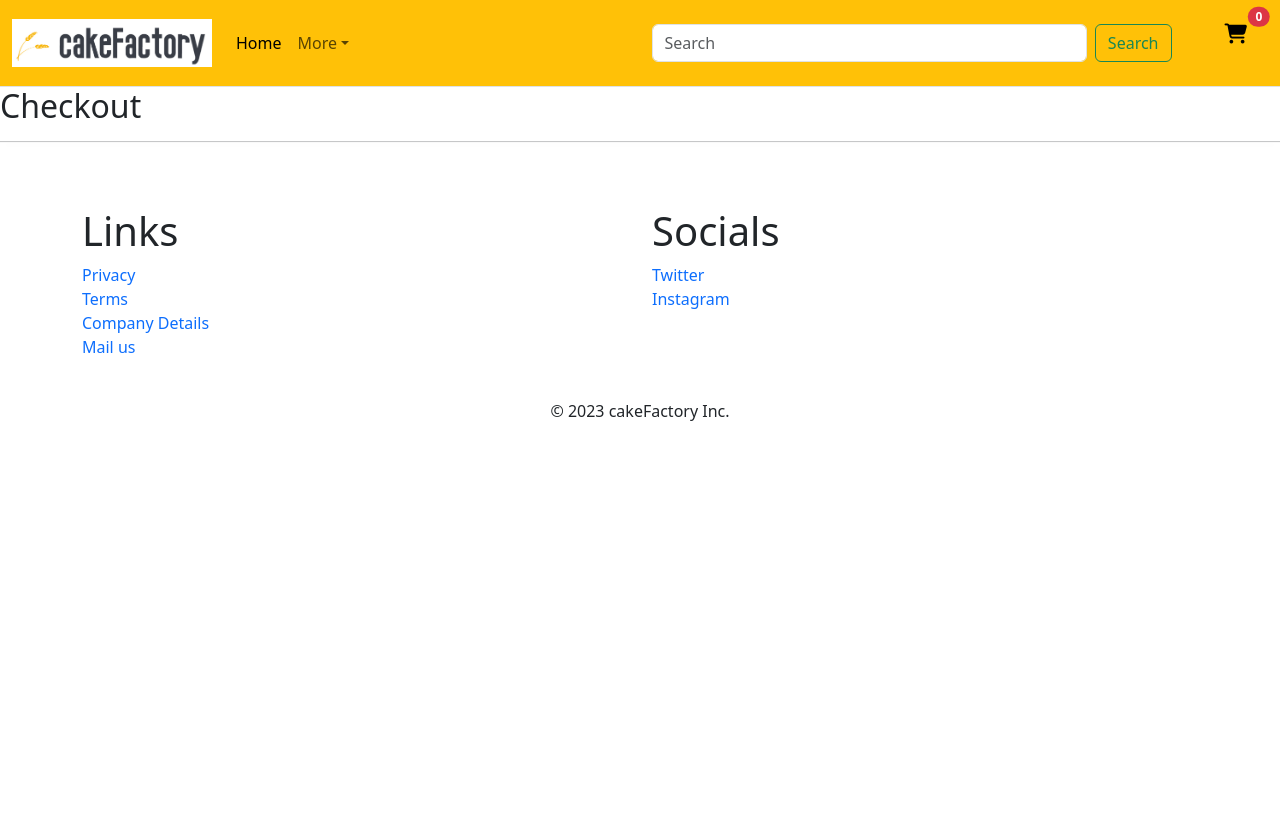
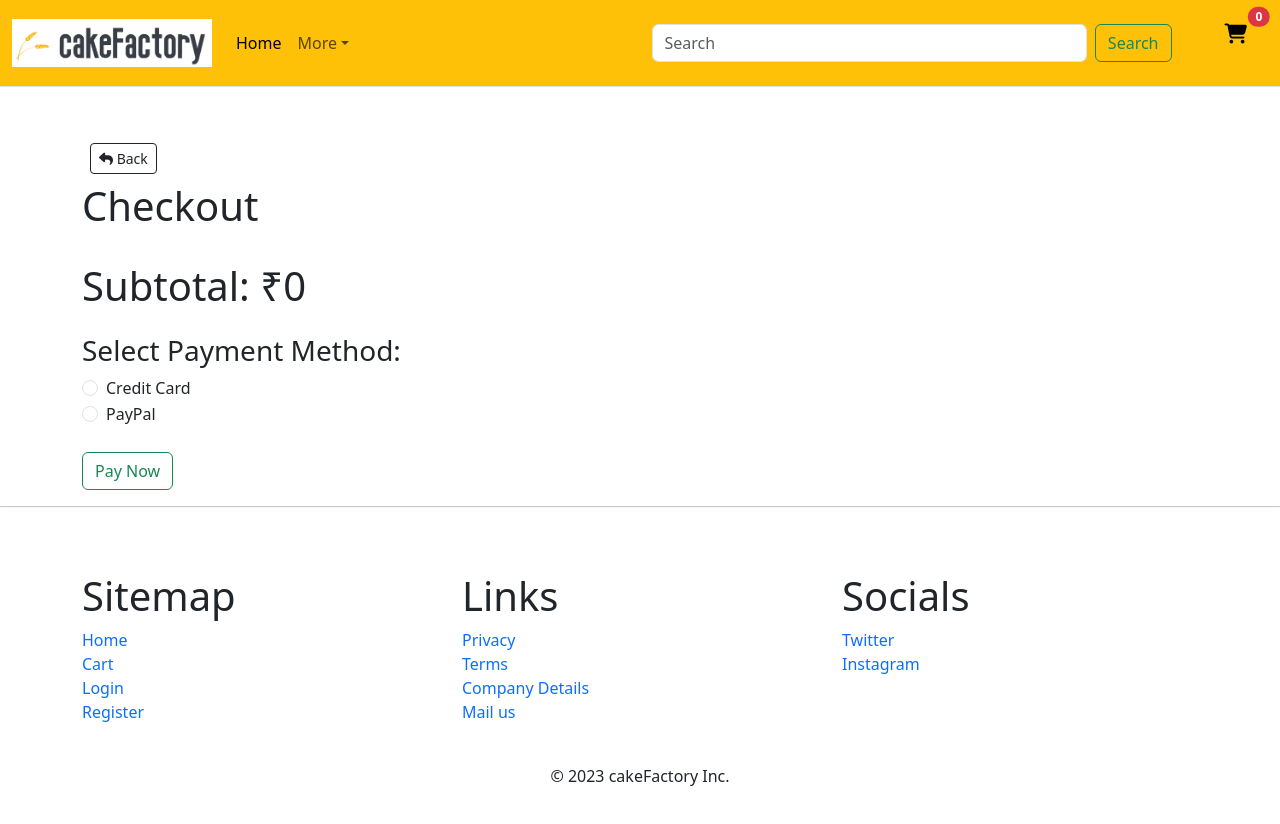
Before and after one commit to ShrutiMishra3/cake_factory, a React (Vite) app in the folder client/: page /checkout in a window 1280 px wide. Shown: the top 824 px of the page. Before the commit the page ends 800 px from the top, so only its background shows below. Built offline with nearby package versions, Linux system fonts and the light colour scheme; no server answers.

Commit message:
Added checkout and some minor fixes :sparkles:

```diff
--- a/client/src/components/Footer.jsx
+++ b/client/src/components/Footer.jsx
@@ -30,11 +30,43 @@ const socials = [
   },
 ];
 
+const pageLinks = [
+  {
+    title: "Home",
+    href: "Home",
+  },
+  {
+    title: "Cart",
+    href: "/cart",
+  },
+  {
+    title: "Login",
+    href: "/login",
+  },
+  {
+    title: "Register",
+    href: "/register",
+  },
+];
+
 const Footer = () => (
   <footer className="py-5 footer">
     <div className="container">
       <div className="row">
-        <div className="col-md-6">
+        <div className="col-md-4">
+          <h1>Sitemap</h1>
+          <ul className="list-unstyled">
+            {pageLinks.map((page) => (
+              <li key={page.title}>
+                <a href={page.href} className="text-decoration-none">
+                  {page.title}
+                </a>
+              </li>
+            ))}
+          </ul>
+        </div>
+
+        <div className="col-md-4">
           <h1>Links</h1>
           <ul className="list-unstyled">
             {links.map((link) => (
@@ -46,7 +78,8 @@ const Footer = () => (
             ))}
           </ul>
         </div>
-        <div className="col-md-6">
+
+        <div className="col-md-4">
           <h1>Socials</h1>
           <ul className="list-unstyled">
             {socials.map((social) => (
--- a/client/src/components/Navbar.jsx
+++ b/client/src/components/Navbar.jsx
@@ -47,12 +47,12 @@ const Navbar = () => {
               <ul className="dropdown-menu">
                 <li>
                   <Link to="/login" className="nav-link active" aria-current="page">
-                    Login
+                  <i className="fa-solid fa-cookie-bite"></i>  Login
                   </Link>
                 </li>
                 <li>
                   <Link to="/register" className="nav-link active" aria-current="page">
-                    Register
+                  <i className="fa-solid fa-ice-cream"></i>  Register
                   </Link>
                 </li>
                 <li>
@@ -60,7 +60,7 @@ const Navbar = () => {
                 </li>
                 <li>
                   <a className="dropdown-item" href="#">
-                    Something else here
+                  Something else <i className="fa-solid fa-comments"></i>
                   </a>
                 </li>
               </ul>
--- a/client/src/pages/CakeDetails.jsx
+++ b/client/src/pages/CakeDetails.jsx
@@ -45,8 +45,8 @@ function CakeDetails() {
 
   return (
     <div className="container mt-5">
-       <button  className="btn btn-outline-dark m-2" onClick={handleBackClick}>
-       <i className="fa-solid fa-arrow-left"></i> Back
+       <button  className="btn btn-sm btn-outline-dark m-2" onClick={handleBackClick}>
+       <i className="fa-solid fa-reply"></i> Back
        </button>
       {cake ? (
         <div className="row">
--- a/client/src/pages/Checkout.jsx
+++ b/client/src/pages/Checkout.jsx
@@ -1,12 +1,95 @@
-import React from 'react';
+import React, { useContext, useState } from "react";
+import { ShopContext } from "../context/ShopContext";
+import { useNavigate } from "react-router-dom";
 
 function Checkout() {
-  // Implement the checkout form and process the payment
+  const { cartItems, getTotalCartAmount, checkout } = useContext(ShopContext);
+  const totalAmount = getTotalCartAmount();
+  const navigate = useNavigate();
+
+  console.log("ToTAL: ",totalAmount);
+
+  // State to store user input for address and payment
+  const [address, setAddress] = useState("");
+  const [paymentInfo, setPaymentInfo] = useState("");
+
+  // Function to handle the back button click
+  const handleBackClick = () => {
+    navigate(-1); // Use navigate(-1) to navigate back to the previous page
+  };
+
+  // Function to handle the form submission
+  const handleSubmit = (e) => {
+    e.preventDefault();
+    checkout();
+    alert("Your Order placed successfully");
+    navigate("/");
+    // Validate and handle the address and payment data
+    // if (address && paymentInfo) {
+    //   // You can implement your payment logic here
+
+    //   alert("ORDER PLACED.");
+    //   // After successful payment, you can navigate to a thank you page or home page
+    //   navigate("/"); // Replace "/thankyou" with the actual thank you page route
+    // } else {
+    //   alert("Please enter both address and payment information.");
+    // }
+  };
 
   return (
-    <div>
-      <h2>Checkout</h2>
-      {/* Your checkout form */}
+    <div className="container mt-5">
+      <button
+        className="btn btn-sm btn-outline-dark m-2"
+        onClick={handleBackClick}
+      >
+        <i className="fa-solid fa-reply"></i> Back
+      </button>
+      <div className="row">
+        <div className="col">
+          <h1>Checkout</h1>
+        </div>
+      </div>
+      <div className="row mt-4">
+        <div className="col-md-6">
+          <p className="mb-0 display-6">Subtotal: ₹{totalAmount}</p>
+        </div>
+      </div>
+      <div className="row mt-4">
+        <div className="col-md-6">
+          <h3>Select Payment Method:</h3>
+          <div className="form-check">
+            <input
+              className="form-check-input"
+              type="radio"
+              name="paymentMethod"
+              id="creditCard"
+              value="creditCard"
+            />
+            <label className="form-check-label" htmlFor="creditCard">
+              Credit Card
+            </label>
+          </div>
+          <div className="form-check">
+            <input
+              className="form-check-input"
+              type="radio"
+              name="paymentMethod"
+              id="paypal"
+              value="paypal"
+            />
+            <label className="form-check-label" htmlFor="paypal">
+              PayPal
+            </label>
+          </div>
+        </div>
+      </div>
+      <div className="row mt-4">
+        <div className="col-md-6">
+          <button className="btn btn-outline-success" onClick={handleSubmit}>
+            Pay Now
+          </button>
+        </div>
+      </div>
     </div>
   );
 }
--- a/client/src/pages/ShoppingCart.jsx
+++ b/client/src/pages/ShoppingCart.jsx
@@ -1,7 +1,7 @@
 import React, { useContext, useEffect, useState } from "react";
 import { ShopContext } from "../context/ShopContext";
 import { CartItem } from "./cartItem";
-import { useNavigate } from "react-router-dom";
+import { Link, useNavigate } from "react-router-dom";
 import "../style/cart.css";
 
 function ShoppingCart() {
@@ -16,7 +16,9 @@ function ShoppingCart() {
   useEffect(() => {
     async function fetchCakeData() {
       try {
-        const response = await fetch(import.meta.env.VITE_APP_ORIGIN + "/api/cake");
+        const response = await fetch(
+          import.meta.env.VITE_APP_ORIGIN + "/api/cake"
+        );
         if (!response.ok) {
           throw new Error("Network response was not ok");
         }
@@ -37,11 +39,13 @@ function ShoppingCart() {
 
   return (
     <>
-
       <div className="container mt-5">
-      <button className="btn btn-outline-dark m-2" onClick={handleBackClick}>
-        <i className="fa-solid fa-arrow-left"></i> Back
-      </button>
+        <button
+          className="btn btn-sm btn-outline-dark m-2"
+          onClick={handleBackClick}
+        >
+          <i className="fa-solid fa-reply"></i> Back
+        </button>
         <div className="row">
           <div className="col">
             <h1>Your Cart Items</h1>
@@ -69,15 +73,9 @@ function ShoppingCart() {
               >
                 Continue Shopping
               </button>
-              <button
-                className="btn btn-outline-warning"
-                onClick={() => {
-                  checkout();
-                  navigate("/checkout");
-                }}
-              >
+              <Link to="/checkout" className="btn btn-outline-warning">
                 <i className="fa-solid fa-file-invoice"></i> Checkout
-              </button>
+              </Link>
             </div>
           </div>
         ) : (
--- a/client/src/pages/login/Login.jsx
+++ b/client/src/pages/login/Login.jsx
@@ -16,6 +16,7 @@ const validationSchema = Yup.object().shape({
 const Login = () => {
   const navigate = useNavigate();
   const [loginError, setLoginError] = useState(""); // State to store login error message
+
 
   const onSubmit = async (values) => {
     try {
@@ -51,8 +52,16 @@ const Login = () => {
     }
   };
 
+  // Function to handle the back button click
+  const handleBackClick = () => {
+    navigate(-1); // Use navigate(-1) to navigate back to the previous page
+  };
+
   return (
     <div className="container">
+      <button  className="btn btn-sm btn-outline-dark m-2" onClick={handleBackClick}>
+      <i className="fa-solid fa-reply"></i> Back
+      </button>
       <h1 className="my-4">Login</h1>
       <Formik
         initialValues={initialValues}
--- a/client/src/pages/login/Register.jsx
+++ b/client/src/pages/login/Register.jsx
@@ -71,8 +71,8 @@ const Register = () => {
 
   return (
     <div className="container">
-      <button className="btn btn-outline-dark m-2" onClick={handleBackClick}>
-        <i className="fa-solid fa-arrow-left"></i> Back
+      <button  className="btn btn-sm btn-outline-dark m-2" onClick={handleBackClick}>
+      <i className="fa-solid fa-reply"></i> Back
       </button>
       <h1 className="my-4">Registration</h1>
       <Formik
```
Also changed, not shown: client/src/components/Register.jsx (deleted, +0 -87 lines).
